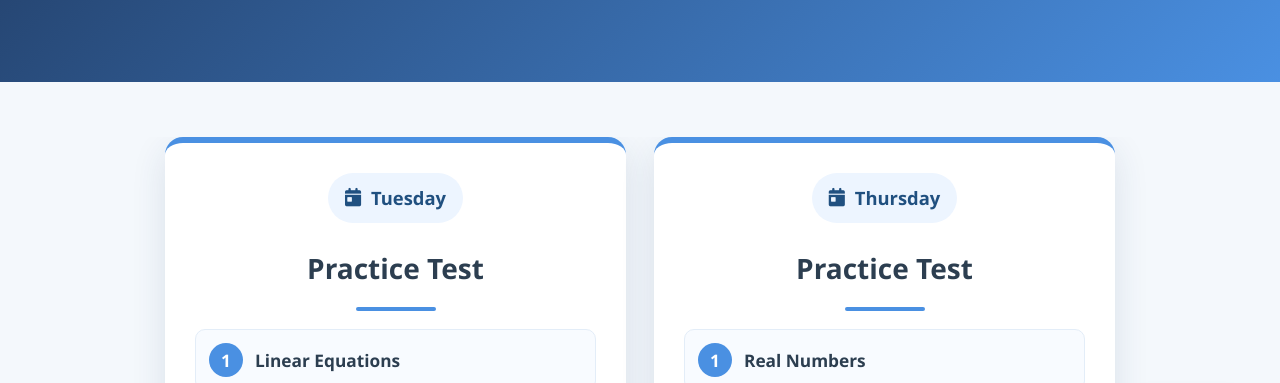
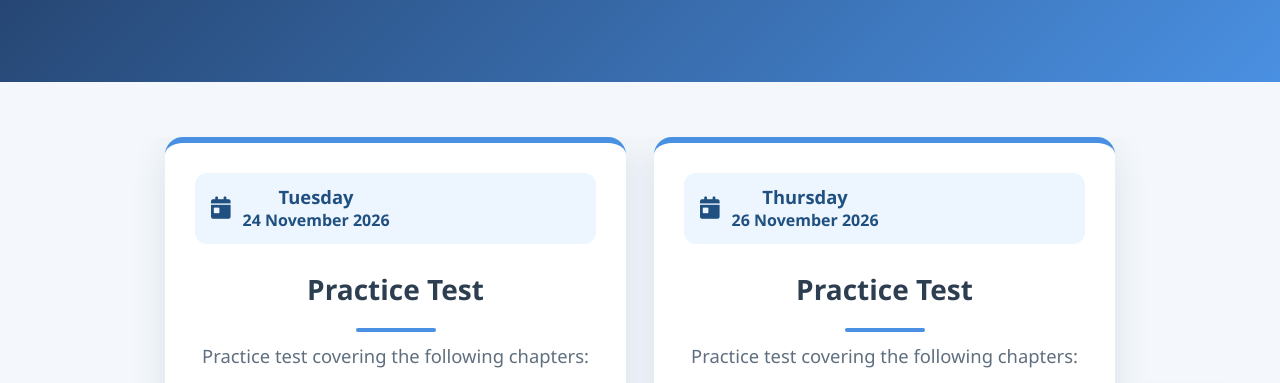
Before and after one commit to vivektailang/poorwatutorialsnxt, a plain HTML site: page test-schedule.html in a window 1280 px wide. Shown: the part 329-712 px from the top of the page. Drawn offline with Linux system fonts and the light colour scheme.

Commit message:
Update Class 10 schedule with test dates and chapter descriptions

```diff
--- a/test-schedule.html
+++ b/test-schedule.html
@@ -3,10 +3,10 @@
 <head>
     <meta charset="UTF-8">
     <meta name="viewport" content="width=device-width, initial-scale=1.0">
-    <title>Next Week Practice Test Schedule | Poorwa Tutorials</title>
-    <meta name="description" content="Practice test schedule for next week at Poorwa Tutorials.">
-    <meta property="og:title" content="Next Week Practice Test Schedule">
-    <meta property="og:description" content="Tuesday: Linear Equations and Quadratic Equations. Thursday: Real Numbers and Polynomials.">
+    <title>Class 10 Practice Test Schedule | Poorwa Tutorials</title>
+    <meta name="description" content="Class 10 practice test schedule for 24 and 26 November 2026 at Poorwa Tutorials.">
+    <meta property="og:title" content="Class 10 Practice Test Schedule">
+    <meta property="og:description" content="Tuesday, 24 November 2026: Linear Equations and Quadratic Equations. Thursday, 26 November 2026: Real Numbers and Polynomials.">
     <meta property="og:url" content="https://poorwatutorials.in/test-schedule.html">
     <meta property="og:type" content="website">
     <link rel="icon" type="image/x-icon" href="favicon.ico">
@@ -21,7 +21,7 @@
         <section class="schedule-hero">
             <div class="container">
                 <p class="schedule-kicker"><i class="fas fa-calendar-check"></i> Student Notice</p>
-                <h1>Practice Test Schedule</h1>
+                <h1>Class 10 Practice Test Schedule</h1>
                 <p class="schedule-subtitle">Next Week</p>
             </div>
         </section>
@@ -30,11 +30,15 @@
             <div class="container">
                 <div class="schedule-grid">
                     <article class="schedule-card">
-                        <div class="schedule-day">
+                        <div class="schedule-date">
                             <i class="fas fa-calendar-day"></i>
-                            <span>Tuesday</span>
+                            <div>
+                                <span class="schedule-day">Tuesday</span>
+                                <strong>24 November 2026</strong>
+                            </div>
                         </div>
                         <h2>Practice Test</h2>
+                        <p class="test-description">Practice test covering the following chapters:</p>
                         <div class="chapter-list">
                             <div class="chapter"><span>1</span> Linear Equations</div>
                             <div class="chapter"><span>2</span> Quadratic Equations</div>
@@ -43,11 +47,15 @@
                     </article>
 
                     <article class="schedule-card">
-                        <div class="schedule-day">
+                        <div class="schedule-date">
                             <i class="fas fa-calendar-day"></i>
-                            <span>Thursday</span>
+                            <div>
+                                <span class="schedule-day">Thursday</span>
+                                <strong>26 November 2026</strong>
+                            </div>
                         </div>
                         <h2>Practice Test</h2>
+                        <p class="test-description">Practice test covering the following chapters:</p>
                         <div class="chapter-list">
                             <div class="chapter"><span>1</span> Real Numbers</div>
                             <div class="chapter"><span>2</span> Polynomials</div>
@@ -88,18 +96,21 @@
             box-shadow: 0 12px 35px rgba(32, 58, 97, 0.12);
             border-top: 6px solid #4A90E2;
         }
-        .schedule-day {
-            display: inline-flex;
+        .schedule-date {
+            display: flex;
             align-items: center;
-            gap: 10px;
+            gap: 12px;
             background: #edf5ff;
             color: #205080;
-            border-radius: 999px;
-            padding: 9px 17px;
-            font-weight: 800;
-            font-size: 1.15rem;
+            border-radius: 12px;
+            padding: 12px 16px;
         }
-        .schedule-card h2 { margin: 22px 0 18px; font-size: 1.75rem; }
+        .schedule-date i { font-size: 1.4rem; }
+        .schedule-date div { display: flex; flex-direction: column; line-height: 1.35; }
+        .schedule-day { font-weight: 800; font-size: 1.15rem; }
+        .schedule-date strong { font-size: 1rem; }
+        .schedule-card h2 { margin: 22px 0 8px; font-size: 1.75rem; }
+        .test-description { margin: 0 0 14px; color: #5f6f7f; }
         .chapter-list { display: grid; gap: 12px; }
         .chapter {
             display: flex;
```
